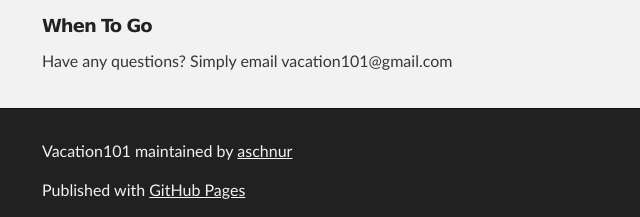
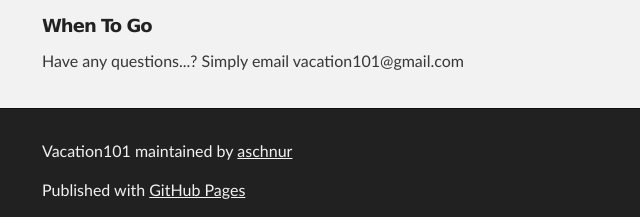
Before and after one commit to aschnur/Vacation101, a plain HTML site: page index.html in a window 1280 px wide. Shown: the part 693-910 px from the top of the page, 278-918 px from the left. Drawn offline with Linux system fonts and the light colour scheme.

Commit message:
Update index.html

```diff
--- a/index.html
+++ b/index.html
@@ -40,10 +40,10 @@
 <p>This website will be filled with recommendations on things to do, places to eat, sites to see, and a template to plan what best works for you. You will be able to choose a template based on the level of activity you wish to part take in while in NYC. These templates will rangre from the people who wish to be out all day to those who would like to take their time, and more importantly, take some breaks. </p>
 <p>New York City is the greatest city in the world. The city is one with bountiful sites, attractions, and restaurants. Please select one of the following: </p>
 
-<h5>
+       <h5>
 <a id="When To Go" class="anchor" href="#When-To-Go" aria-hidden="true"><span aria-hidden="true" class="octicon octicon-link"></span></a>When To Go</h5>
 
-<p>Have any questions? Simply email vacation101@gmail.com </p>
+<p>Have any questions...? Simply email vacation101@gmail.com </p>
       </section>
     </div>
 
```
